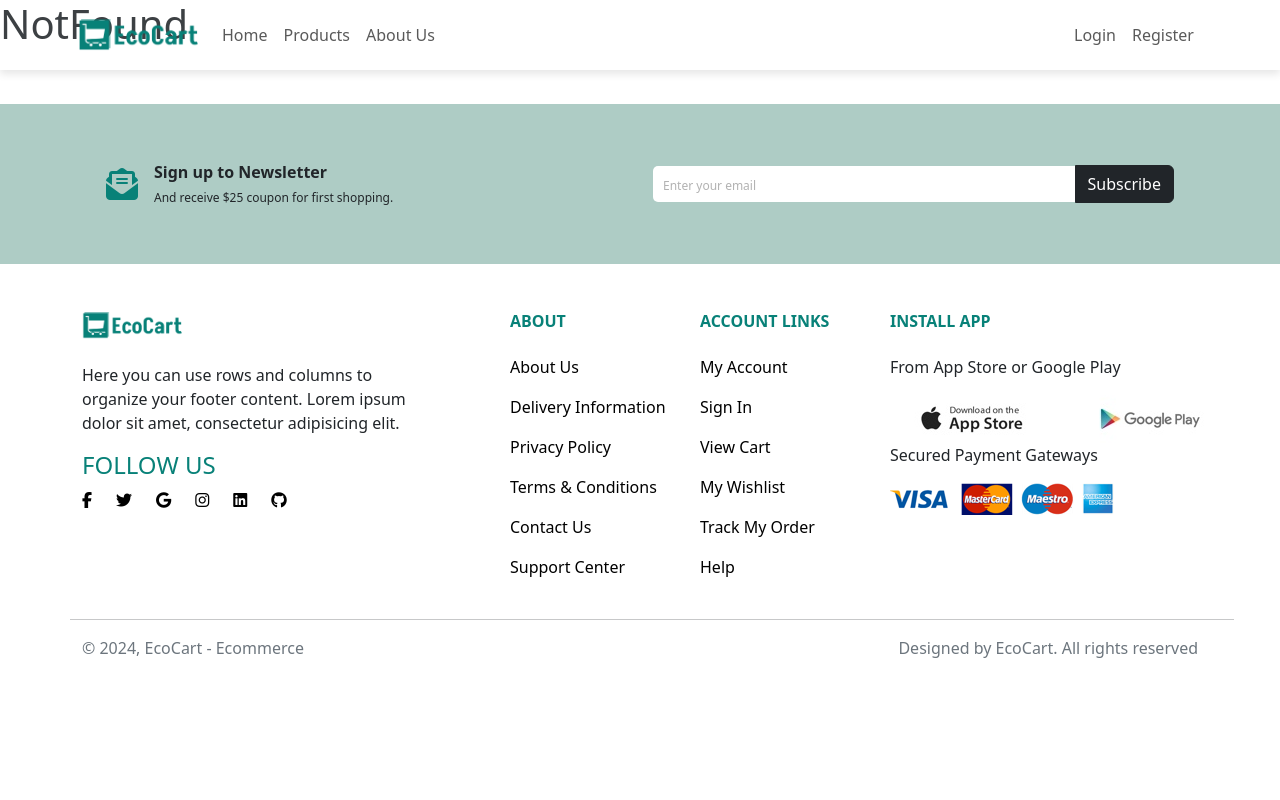
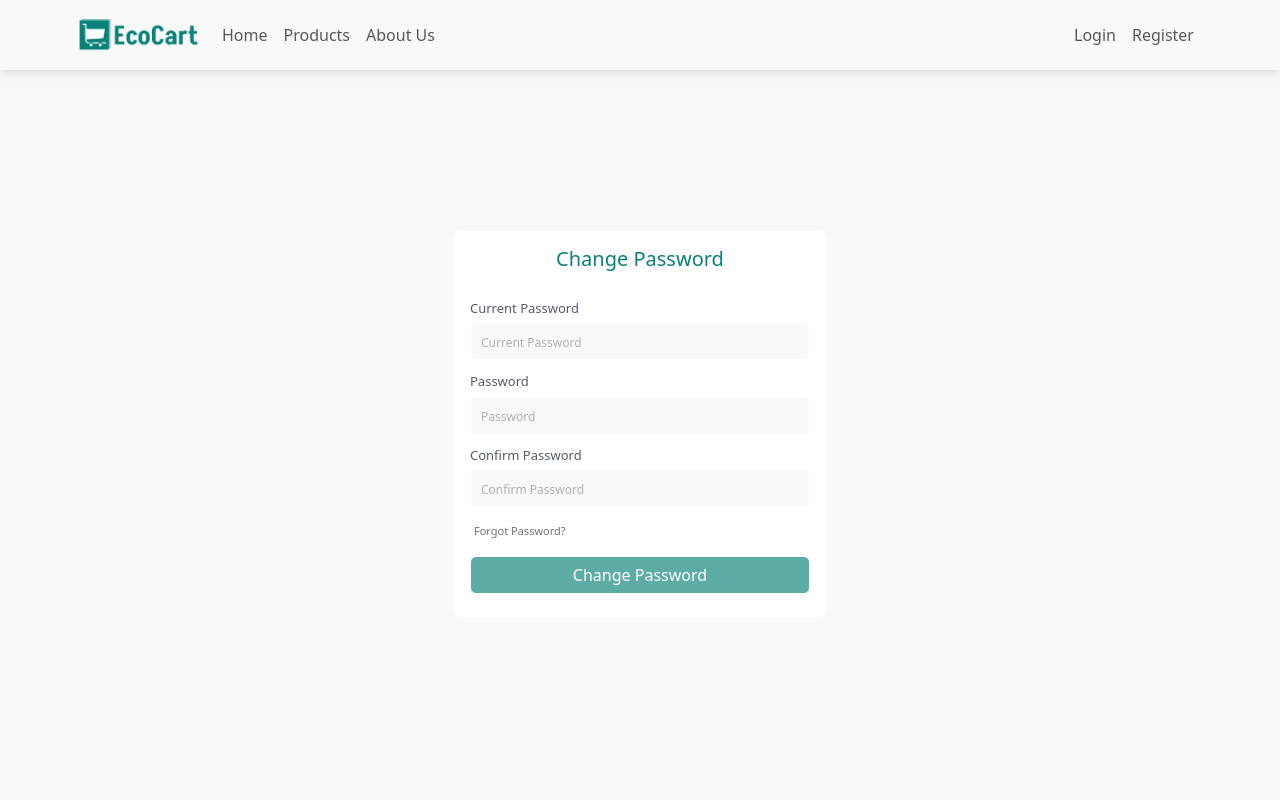
Before and after one commit to Mostafay65/ecommerce, a React (Create React App) app: page /changePassword in a window 1280 px wide. Shown: the top 800 px of the page. Built offline with nearby package versions, Linux system fonts and the light colour scheme.

Commit message:
added Change Password page

```diff
--- a/public/index.html
+++ b/public/index.html
@@ -4,46 +4,20 @@
     <meta charset="utf-8" />
     <link rel="icon" href="%PUBLIC_URL%/favicon.ico" />
     <meta name="viewport" content="width=device-width, initial-scale=1" />
-    <meta name="theme-color" content="#000000" />
     <meta
       name="description"
       content="Web site created using create-react-app"
     />
-    <link rel="apple-touch-icon" href="%PUBLIC_URL%/logo192.png" />
-    <!--
-      manifest.json provides metadata used when your web app is installed on a
-      user's mobile device or desktop. See https://developers.google.com/web/fundamentals/web-app-manifest/
-    -->
-    <link rel="manifest" href="%PUBLIC_URL%/manifest.json" />
-    <!--
-      Notice the use of %PUBLIC_URL% in the tags above.
-      It will be replaced with the URL of the `public` folder during the build.
-      Only files inside the `public` folder can be referenced from the HTML.
-
-      Unlike "/favicon.ico" or "favicon.ico", "%PUBLIC_URL%/favicon.ico" will
-      work correctly both with client-side routing and a non-root public URL.
-      Learn how to configure a non-root public URL by running `npm run build`.
-    -->
     <link
     href="https://stackpath.bootstrapcdn.com/bootstrap/4.5.2/css/bootstrap.min.css"
     rel="stylesheet"
   />
 
-    <title>React App</title>
+    <title>EcoCart</title>
   </head>
   <body>
-    <noscript>You need to enable JavaScript to run this app.</noscript>
     <div id="root"></div>
-    <!--
-      This HTML file is a template.
-      If you open it directly in the browser, you will see an empty page.
 
-      You can add webfonts, meta tags, or analytics to this file.
-      The build step will place the bundled scripts into the <body> tag.
-
-      To begin the development, run `npm start` or `yarn start`.
-      To create a production bundle, use `npm run build` or `yarn build`.
-    -->
     <script src="https://code.jquery.com/jquery-3.5.1.slim.min.js"></script>
     <script src="https://cdn.jsdelivr.net/npm/@popperjs/core@2.9.2/dist/umd/popper.min.js"></script>
     <script src="https://stackpath.bootstrapcdn.com/bootstrap/4.5.2/js/bootstrap.min.js"></script>
--- a/src/App.jsx
+++ b/src/App.jsx
@@ -16,6 +16,7 @@ import "aos/dist/aos.css";
 import { useContext, useEffect } from "react";
 import CartProvider from "./Components/Context/CartContext";
 import SingleProduct from "./Components/Products/SingleProduct/SingleProduct";
+import ChangePassword from "./Components/ChangePassword/ChangePassword";
 
 function App() {
     useEffect(() => {
@@ -38,6 +39,7 @@ function App() {
                 { path: "login", element: <Login /> },
                 { path: "register", element: <Register /> },
                 { path: "cart", element: <Cart /> },
+                { path: "changePassword", element: <ChangePassword /> },
                 { path: "*", element: <NotFound /> },
             ],
         },
--- /dev/null
+++ b/src/Components/ChangePassword/ChangePassword.jsx
@@ -0,0 +1,161 @@
+import React, { useContext, useState } from "react";
+import styles from "../Register/Register.module.css";
+import { useNavigate } from "react-router-dom";
+import { useFormik } from "formik";
+import * as Yup from "yup";
+import axios from "axios";
+import { TokenContext } from "../Context/Token";
+import Loader from "../Helpers/Loader";
+
+const ChangePassword = () => {
+  const [loading, setIsLoading] = useState(false);
+  const [errorMessage, setErrorMessage] = useState("");
+  let { token, setToken } = useContext(TokenContext);
+  let navigate = useNavigate();
+
+  async function callResetPassword(callBody) {
+    setErrorMessage("");
+    setIsLoading(true);
+
+    try {
+      let { data } = await axios.put(
+        `https://ecommerce.routemisr.com/api/v1/users/changeMyPassword`,
+        callBody,
+        {
+          headers: {
+            token,
+          },
+        }
+      );
+      console.log(data);
+      if (data.message == "success") {
+        setToken(data.token);
+        localStorage.setItem("userToken",data.token);
+        navigate("/home");
+      }
+    } catch (err) {
+      setIsLoading(false);
+      console.log(err,"eror from here");
+
+      setErrorMessage(err.response?.data?.errors?.msg || "An error occurred");
+    }
+  }
+
+  const validationSchema = Yup.object({
+    currentPassword: Yup.string().required("Current Password is Required"),
+    password: Yup.string().required("Password is Required"),
+    rePassword: Yup.string().required("Password is Required"),
+  });
+
+  const registerForm = useFormik({
+    initialValues: {
+      currentPassword: "",
+      password: "",
+      rePassword: "",
+    },
+    validationSchema,
+    onSubmit: (values) => {
+      callResetPassword(values);
+    },
+  });
+
+  return (
+    <div className="register min-vh-100 bg-gray" id="register">
+      <div className="container min-vh-100 pt-5 w-100 d-flex justify-content-center align-items-center">
+        <div className="row mx-auto w-100 justify-content-center">
+          <div className="register-form col-8 col-md-6 col-lg-4 bg-white rounded-3 p-3 pb-4">
+            <h3 className="h5 text-main text-center mb-4">Change Password</h3>
+            {errorMessage && (
+              <div className="alert alert-danger">{errorMessage}</div>
+            )}
+            <form onSubmit={registerForm.handleSubmit}>
+              <div className="form-group mb-2">
+                <label
+                  htmlFor="currentPassword"
+                  className={`mb-1 ${styles.textsm}`}
+                >
+                  Current Password
+                </label>
+                <input
+                  type="password"
+                  id="currentPassword"
+                  name="currentPassword"
+                  placeholder="Current Password"
+                  className="form-control bg-gray"
+                  value={registerForm.values.currentPassword}
+                  onChange={registerForm.handleChange}
+                  onBlur={registerForm.handleBlur}
+                />
+                {registerForm.errors.currentPassword &&
+                registerForm.touched.currentPassword ? (
+                  <div className={`text-danger ms-1 ${styles.signInText}`}>
+                    {registerForm.errors.currentPassword}
+                  </div>
+                ) : null}
+              </div>
+
+              <div className="form-group mb-2">
+                <label htmlFor="password" className={`mb-1 ${styles.textsm}`}>
+                  Password
+                </label>
+                <input
+                  type="password"
+                  id="password"
+                  name="password"
+                  placeholder="Password"
+                  className="form-control bg-gray"
+                  value={registerForm.values.password}
+                  onChange={registerForm.handleChange}
+                  onBlur={registerForm.handleBlur}
+                />
+                {registerForm.errors.password &&
+                registerForm.touched.password ? (
+                  <div className={`text-danger ms-1 ${styles.signInText}`}>
+                    {registerForm.errors.password}
+                  </div>
+                ) : null}
+              </div>
+
+              <div className="form-group mb-2">
+                <label htmlFor="rePassword" className={`mb-1 ${styles.textsm}`}>
+                  Confirm Password
+                </label>
+                <input
+                  type="password"
+                  id="rePassword"
+                  name="rePassword"
+                  placeholder="Confirm Password"
+                  className="form-control bg-gray"
+                  value={registerForm.values.rePassword}
+                  onChange={registerForm.handleChange}
+                  onBlur={registerForm.handleBlur}
+                />
+                {registerForm.errors.rePassword &&
+                registerForm.touched.rePassword ? (
+                  <div className={`text-danger ms-1 ${styles.signInText}`}>
+                    {registerForm.errors.rePassword}
+                  </div>
+                ) : null}
+              </div>
+
+              <p
+                className={`text-secondary ms-auto d-block my-3 px-1 ${styles.registerP}`}
+              >
+                Forgot Password?
+              </p>
+              <button
+                disabled={!(registerForm.isValid && registerForm.dirty)}
+                className="btn btn-main w-100"
+              >
+                {loading ? <Loader /> : "Change Password"}
+              </button>
+            </form>
+          </div>
+        </div>
+
+      </div>
+    </div>
+  );
+};
+
+export default ChangePassword;
--- a/src/Components/LayOut/Footer/Footer.jsx
+++ b/src/Components/LayOut/Footer/Footer.jsx
@@ -8,7 +8,7 @@ import logo from '../../../assets/ecocart-high-resolution-logo-transparent.png'
 const Footer = () => {
   return (
     <>
-      <footer className="pt-5">
+      <footer className="">
         {/* Newsletter Section */}
         <section className={`${styles.newsletterSection} bg-lamon py-5`}>
           <div className="container">
```
Also changed, not shown: src/Components/ChangePassword/ChangePassword.module.css (added).
